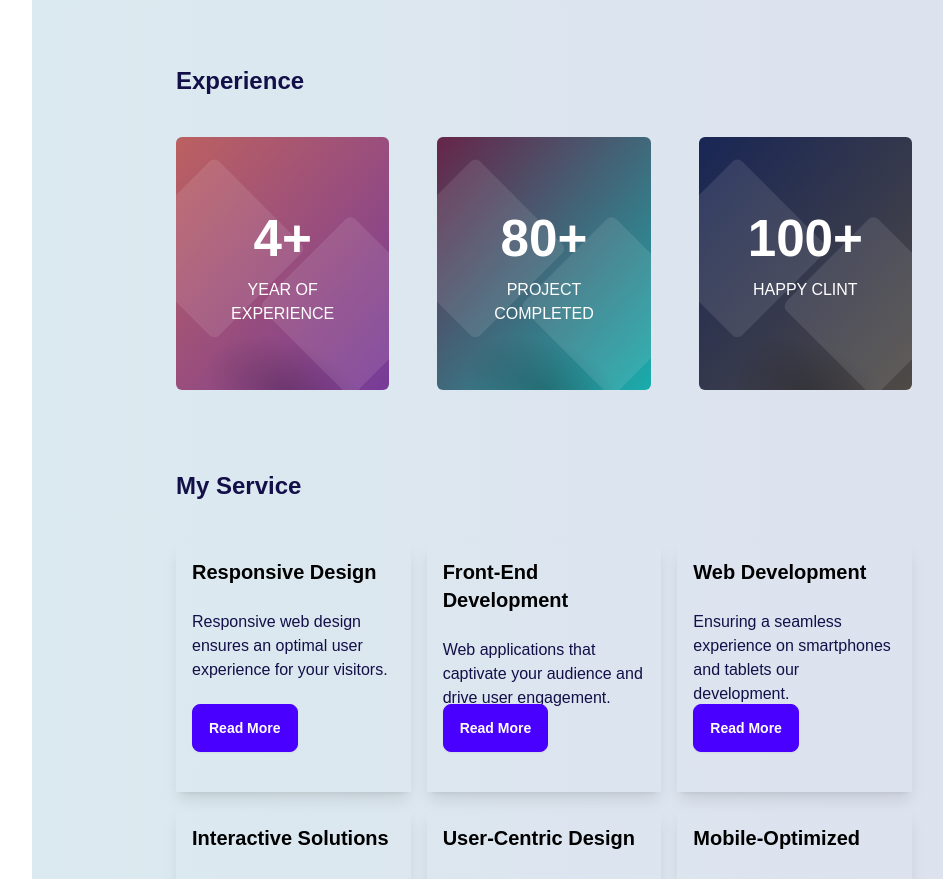
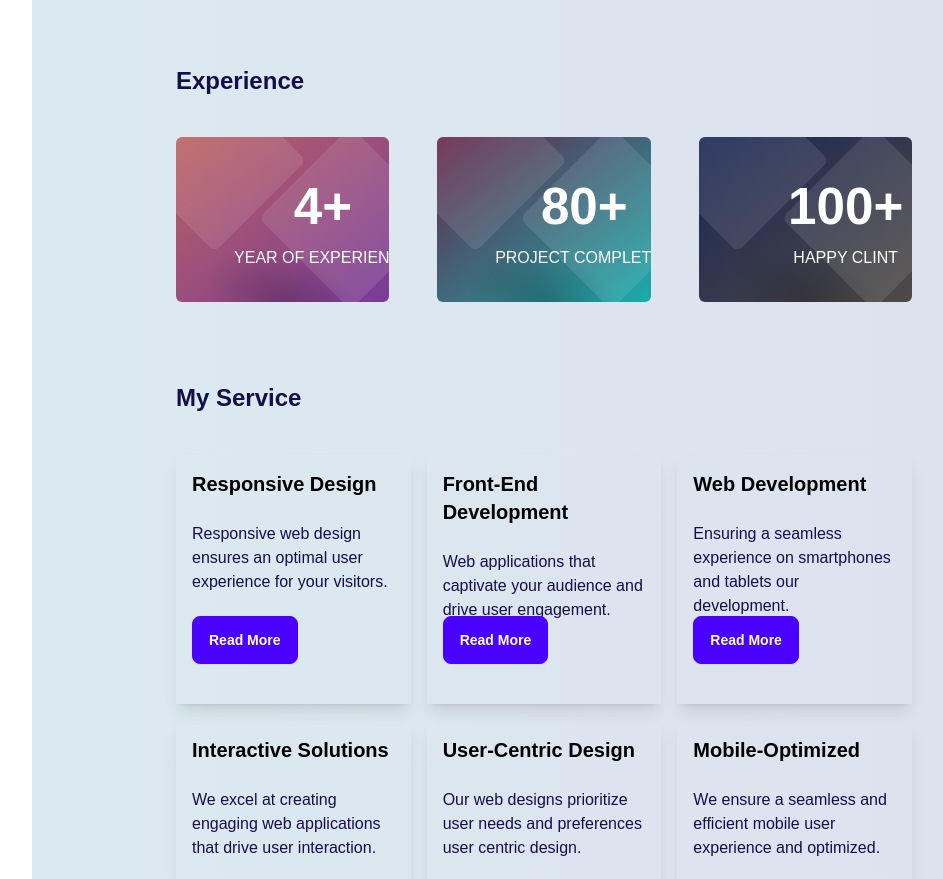
Before and after one commit to Suvrodev/Suvrodeb-Portfolio, a React (Vite) app: page / in a window 1280 px wide. Shown: the part 1520-2399 px from the top of the page, without its empty margins (224-1167 px from the left). Built offline with nearby package versions, Linux system fonts and the light colour scheme; no server answers; a web font is replaced by a local one.

Commit message:
modify designed

```diff
--- a/src/Pages/Home/Experience/Experience.css
+++ b/src/Pages/Home/Experience/Experience.css
@@ -7,12 +7,7 @@
   margin-bottom: 3rem !important;
 }
 
-@media (max-width: 75em) {
-  .about-section .about .experience {
-    grid-template-columns: repeat(2, 1fr);
-  }
-}
-@media (max-width: 56.25em) {
+@media (max-width: 576px) {
   .about-section .about .experience {
     grid-template-columns: repeat(1, 1fr);
   }
@@ -58,12 +53,20 @@
 }
 .experience-info {
   text-align: center;
-  padding: 4rem 3rem;
+  width: 294px;
+  height: 165px;
+  display: flex;
+  flex-direction: column;
+  justify-content: center;
+  align-items: center;
+  /* background-color: red; */
+  margin: auto;
 }
 .experience-info-count {
   font-size: 3.2rem;
   font-weight: 600;
   color: #fff;
+  text-align: center;
 }
 .experience-info-text {
   display: block;
@@ -80,6 +83,8 @@
   }
 
   .experience-info {
+    width: auto;
+    height: auto;
     padding: 25px;
   }
   .experience-info-count {
@@ -94,82 +99,3 @@
     font-weight: 400;
   }
 }
-/*
-.experience {
-  display: grid;
-  grid-template-columns: repeat(3, 1fr);
-  gap: 3rem;
-}
-.md {
-  margin-bottom: 3rem !important;
-}
-@media (max-width: 75em) {
-  .about-section .about .experience {
-    grid-template-columns: repeat(2, 1fr);
-  }
-}
-@media (max-width: 56.25em) {
-  .about-section .about .experience {
-    grid-template-columns: repeat(1, 1fr);
-  }
-}
-.experience-card {
-  position: relative;
-  overflow: hidden;
-  border-radius: 0.375rem;
-  transition: all 0.2s cubic-bezier(0.98, 0.57, 1, 1) 0s;
-}
-.experience-card:hover {
-  transform: translateY(-0.5rem);
-}
-.experience-card.primary {
-  background-image: linear-gradient(to right bottom, #bc6161, #773b98);
-}
-.experience-card.secondary {
-  background-image: linear-gradient(to right bottom, #662549, #1aacac);
-}
-.experience-card.tertiary {
-  background-image: linear-gradient(to right bottom, #192655, #4f4a45);
-}
-.experience-card .experience-shape {
-  position: absolute;
-  bottom: 0;
-  left: 0;
-  margin-bottom: 2rem;
-  transform: scale(1.5);
-  opacity: 0.1;
-}
-.experience-card .experience-gradient {
-  position: absolute;
-  width: 12rem;
-  height: 12rem;
-  bottom: 0;
-  left: 0;
-  margin-bottom: -6rem;
-  margin-left: 0.75rem;
-  background: radial-gradient(black, transparent 60%);
-  transform: rotate3d(0, 0, 1, 20deg) scale3d(1, 0.6, 1);
-  opacity: 0.2;
-}
-.experience-card .experience-info {
-  text-align: center;
-  padding: 4rem 3rem;
-}
-.experience-card .experience-info-count {
-  font-size: 3.2rem;
-  font-weight: 600;
-  color: #fff;
-}
-.experience-card .experience-info-text {
-  display: block;
-  font-size: 1.8rem;
-  color: #fff;
-  text-transform: uppercase;
-  font-weight: 400;
-}
-
-@media only screen and (max-width: 576px) {
-  .experience {
-    grid-template-columns: repeat(1, 1fr);
-  }
-} */
```
Also changed, not shown: 1 other file (tests, documents, lock files or other folders).
